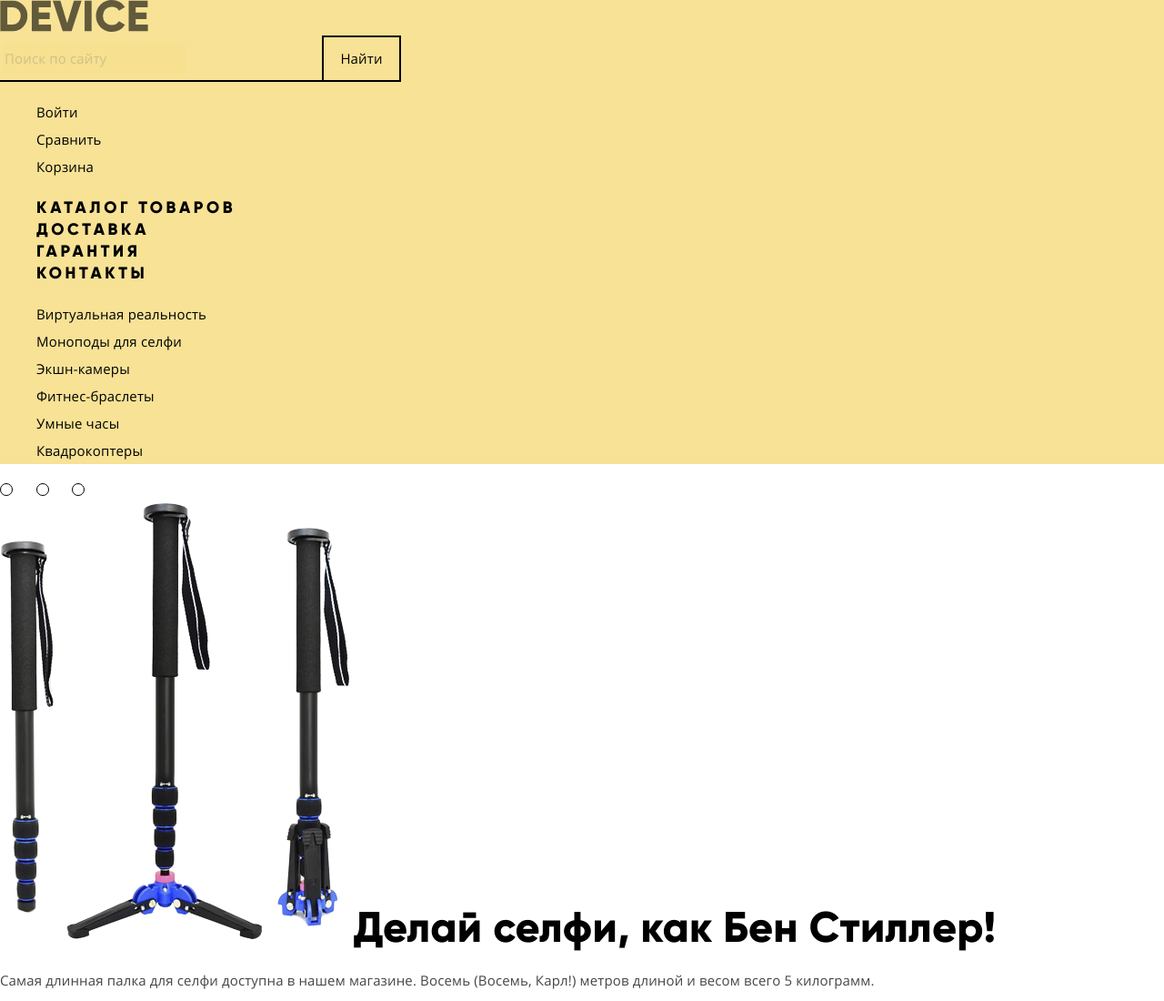
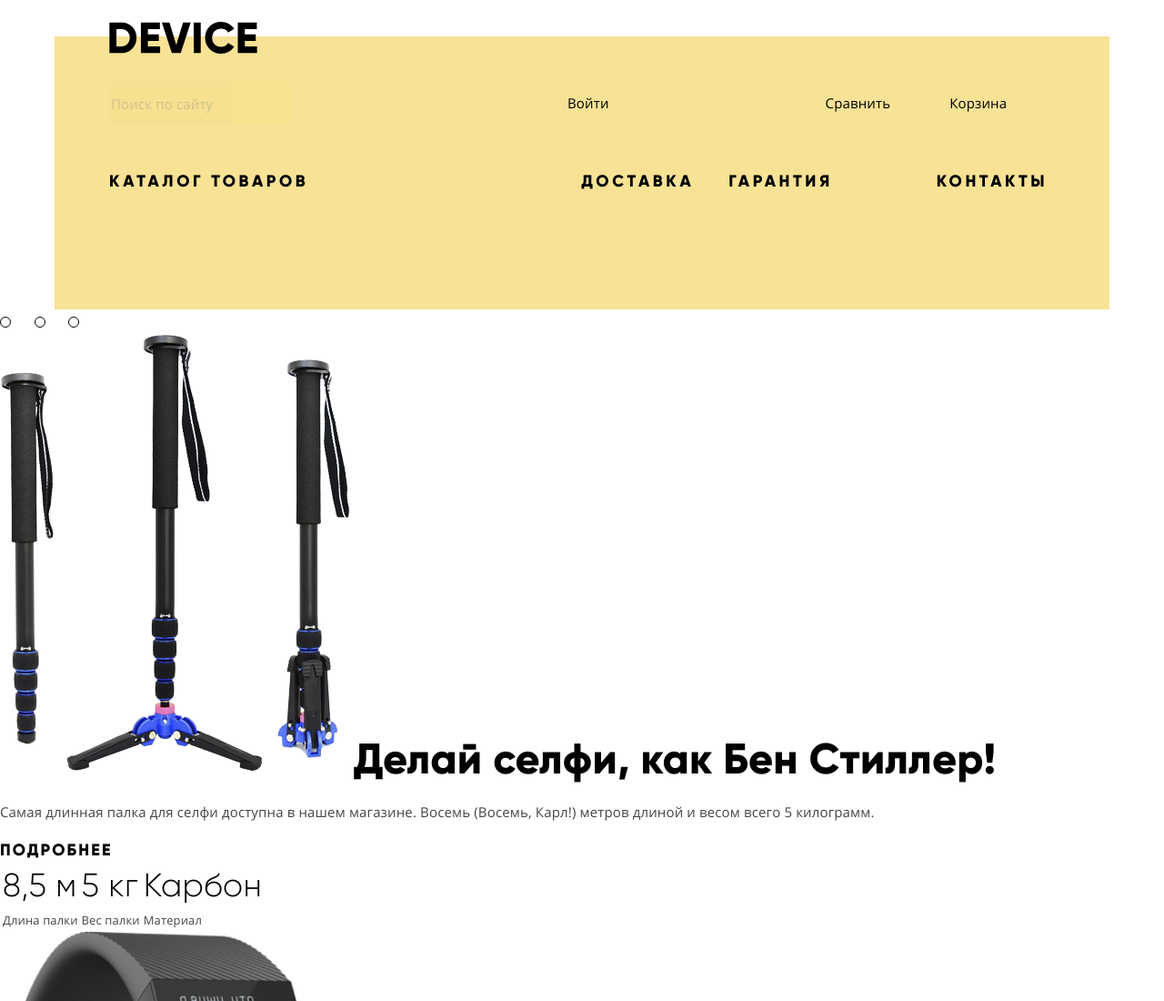
Before and after one commit to spartfin/914001-device-26, a plain HTML site: page index.html in a window 1280 px wide. Shown: the top 1100 px of the page at 91% size. Drawn offline with nearby package versions, Linux system fonts and the light colour scheme; a script that the page names is missing.

Commit message:
Начал работу с сетками

```diff
--- a/css/style.css
+++ b/css/style.css
@@ -4,6 +4,10 @@
 *::after {
   -webkit-box-sizing: inherit;
   box-sizing: inherit;
+}
+
+html {
+  box-sizing: border-box;
 }
 
 @font-face {
@@ -94,8 +98,29 @@ button {
 }
 
 /*Остальная стилизация*/
+.header {
+  width: 1160px;
+  min-height: 300px;
+  margin: 0 auto;
+  margin-top: 40px;
+}
+
 .navigation {
+  position: relative;
   background-color: rgba(240, 197, 46, 0.5);
+  min-height: 300px;
+}
+
+.navigation__logo {
+  position: absolute;
+  top: -16px;
+  left: 60px;
+}
+
+.navigation__search {
+  display: flex;
+  padding-top: 50px;
+  padding-left: 60px;
 }
 
 .navigation__search input {
@@ -115,16 +140,6 @@ button {
   background-color: rgba(240, 197, 46, 0);
 }
 
-.navigation__search p {
-  display: flex;
-  justify-content: flex-end;
-  align-items: center;
-  width: 441px;
-  height: 47px;
-  border-bottom: 2px solid #000000;
-  margin: 0;
-}
-
 .navigation__search label {
   display: flex;
   align-items: center;
@@ -132,7 +147,8 @@ button {
   width: 83px;
   height: 47px;
   border: 2px solid #000000;
-  margin-left: 150px;
+  border-bottom: 0;
+  margin-left: 70px;
 }
 
 .navigation__search label:hover {
@@ -144,21 +160,101 @@ button {
   color: rgba(255, 255, 255, 0.3);
 }
 
+.navigation__search_input {
+  display: flex;
+}
+
+.navigation__search_label {
+  position: relative;
+  visibility: hidden;
+}
+
+.navigation__search_label::after {
+  visibility: hidden;
+  position: absolute;
+  content: "";
+  width: 350px;
+  height: 2px;
+  background-color: #000000;
+  right: 0;
+}
+
+.navigation__search_input:hover .navigation__search_label,
+.navigation__search_input:hover .navigation__search_label::after {
+  visibility: visible;
+}
+
+.header__nav_wrapper {
+  display: flex;
+}
+
+.navigation__list {
+  display: flex;
+  margin: 0;
+  padding: 0;
+  margin-top: 58px;
+  margin-left: 150px;
+}
+
+.navigation__list li:nth-child(2) {
+  padding-left: 238px;
+}
+
+.navigation__list li:nth-child(3) {
+  padding-left: 65px;
+}
+
 .services p,
 .navigation__search input,
 .navigation__search label,
 .navigation__list a,
-.navigation__catalog {
+.navigation__site_nav .navigation__catalog a {
   font-family: "Open Sans";
   font-size: 15px;
   font-weight: 300;
   line-height: 30px;
   letter-spacing: 0.15px;
+  text-transform: none;
 }
 
-.navigation__site-navigation a {
+.navigation__site_nav {
+  display: flex;
+  margin: 0 60px;
+  padding: 0;
+  margin-top: 50px;
+}
+
+.navigation__site_nav li:nth-child(1) {
+  margin-right: 300px;
+}
+
+.navigation__site_nav li:nth-child(2) {
+  padding-right: 38px;
+}
+
+.navigation__site_nav li:nth-child(3) {
+  padding-right: 114px;
+}
+
+.navigation__catalog ul,
+.navigation__site_nav .navigation__catalog li {
+  margin: 0;
+  padding: 0;
+}
+
+.navigation__site_nav a {
   text-transform: uppercase;
   letter-spacing: 3.6px;
+}
+
+.navigation__catalog {
+  visibility: hidden;
+  position: absolute;
+  display: flex;
+}
+
+.navigation__site_nav li:nth-child(1):hover .navigation__catalog {
+  visibility: visible;
 }
 
 .slider__controls button {
--- a/index.html
+++ b/index.html
@@ -20,29 +20,39 @@
       <a class="navigation__logo" href="#">
         <img src="img/logo-device.svg" width="163" height="35" alt="Логотип «Девайс»">
       </a>
+      <div class="header__nav_wrapper">
         <form class="navigation__search">
-        <p><input type="search" name="q" id="search" placeholder="Поиск по сайту">
-          <label for="search">Найти</label>
-        </p>
+          <div class="navigation__search_input">
+            <input type="search" name="q" id="search" placeholder="Поиск по сайту">
+            <div class="navigation__search_label"><label for="search">Найти</label></div>
+          </div>
         </form>
         <ul class="navigation__list">
           <li><a href="#">Войти</a></li>
           <li><a href="#">Сравнить</a></li>
           <li><a href="#">Корзина</a></li>
         </ul>
-      <ul class="navigation__site-navigation">
-        <li><a href="#">Каталог товаров</a></li>
+      </div>
+      <ul class="navigation__site_nav">
+        <li><a href="#">Каталог товаров</a>
+          <div class="navigation__catalog">
+            <ul>
+              <li><a href="#">Виртуальная реальность</a></li>
+              <li><a href="catalog.html">Моноподы для селфи</a></li>
+              <li><a href="#">Экшн-камеры</a></li>
+            </ul>
+            <ul>
+              <li><a href="#">Фитнес-браслеты</a></li>
+              <li><a href="#">Умные часы</a></li>
+            </ul>
+            <ul>
+              <li><a href="#">Квадрокоптеры</a></li>
+            </ul>
+          </div>
+        </li>
         <li><a href="#">Доставка</a></li>
         <li><a href="#">Гарантия</a></li>
         <li><a href="#">Контакты</a></li>
-      </ul>
-      <ul class="navigation__catalog">
-        <li><a href="#">Виртуальная реальность</a></li>
-        <li><a href="catalog.html">Моноподы для селфи</a></li>
-        <li><a href="#">Экшн-камеры</a></li>
-        <li><a href="#">Фитнес-браслеты</a></li>
-        <li><a href="#">Умные часы</a></li>
-        <li><a href="#">Квадрокоптеры</a></li>
       </ul>
     </nav>
   </header>
```
Also changed, not shown: catalog.html (+23 -13 lines). Lines whose indentation alone changed are shown as unchanged.
